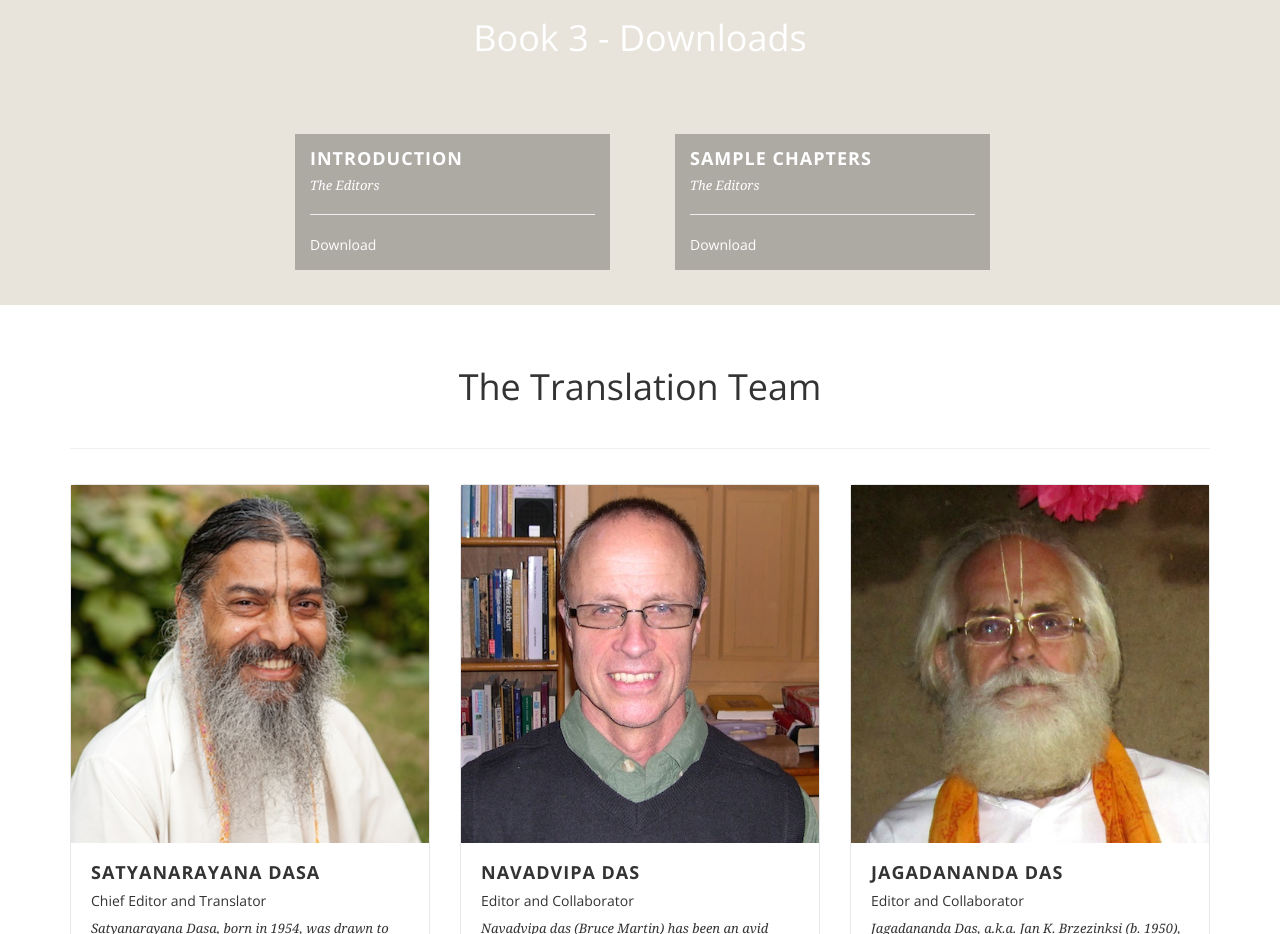
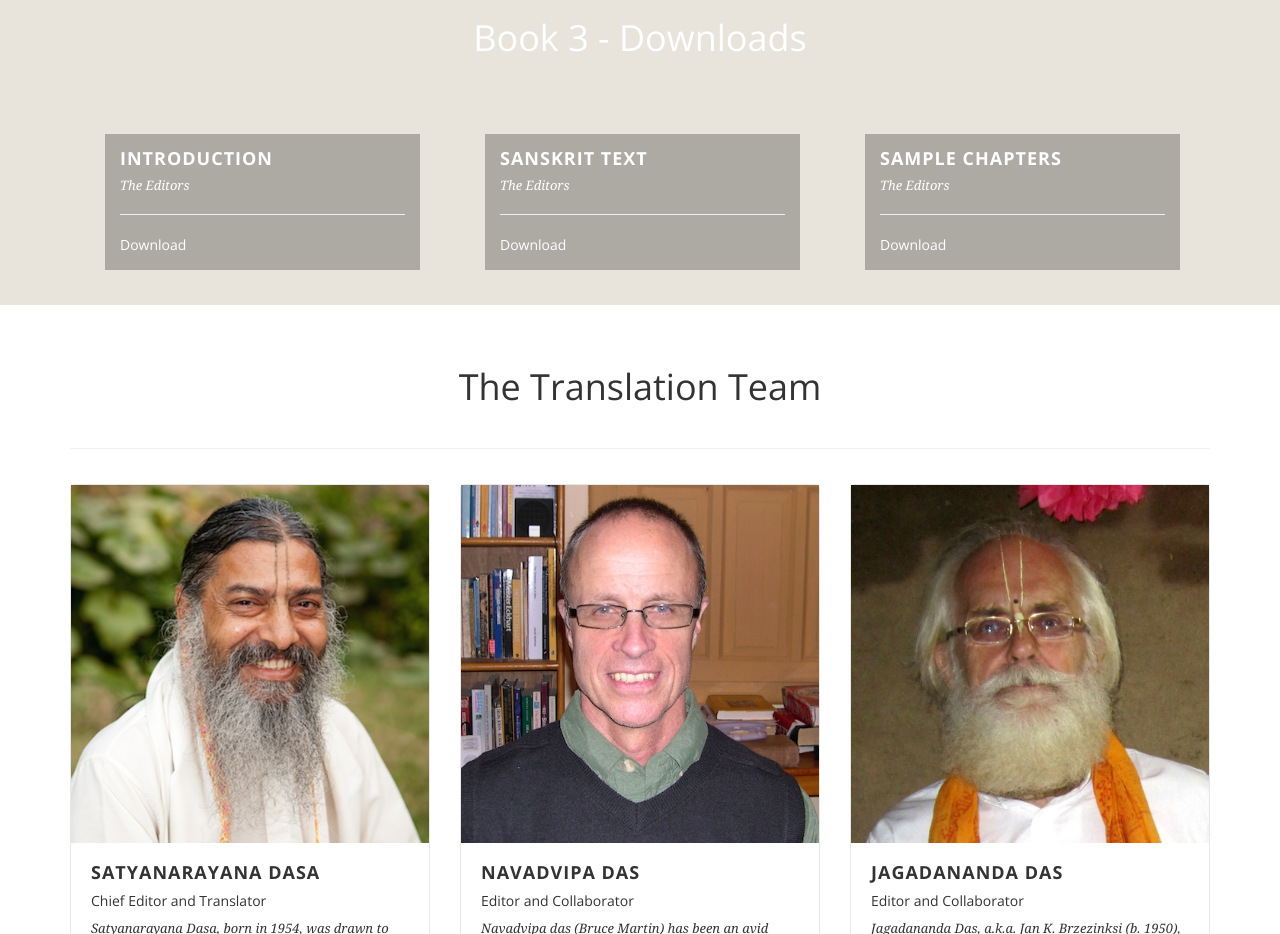
Before and after one commit to jiva-institue/sandarbhas.jiva.org, a plain HTML site: page index.html in a window 1280 px wide. Shown: the part 7560-8494 px from the top of the page. Drawn offline with nearby package versions, Linux system fonts and the light colour scheme; some packages are replaced by stand-ins of ours; a script that the page names is missing.

Commit message:
added sanskrit text for book 3

```diff
--- a/index.html
+++ b/index.html
@@ -535,6 +535,22 @@
               </li>
             </ul>
           </div>
+
+        <div class="col-md-4 fus-notfocus">
+            <ul class="media-list pull-right">
+              <li class="media">
+                <div class="media-body">
+                  <h4 class="media-heading">Sanskrit Text</h4>
+                  <p class="media-text">The Editors</p>
+                  <hr/>
+                  <a class="download"
+                     href="documents/book_3/book_3_sanskrit_text.pdf"
+                     download="book_3_sanskrit_text.pdf">Download</a>
+                </div>
+              </li>
+            </ul>
+          </div>
+
         <div class="col-md-4 fus-notfocus">
             <ul class="media-list pull-right">
               <li class="media">
```
Also changed, not shown: 1 other file.
